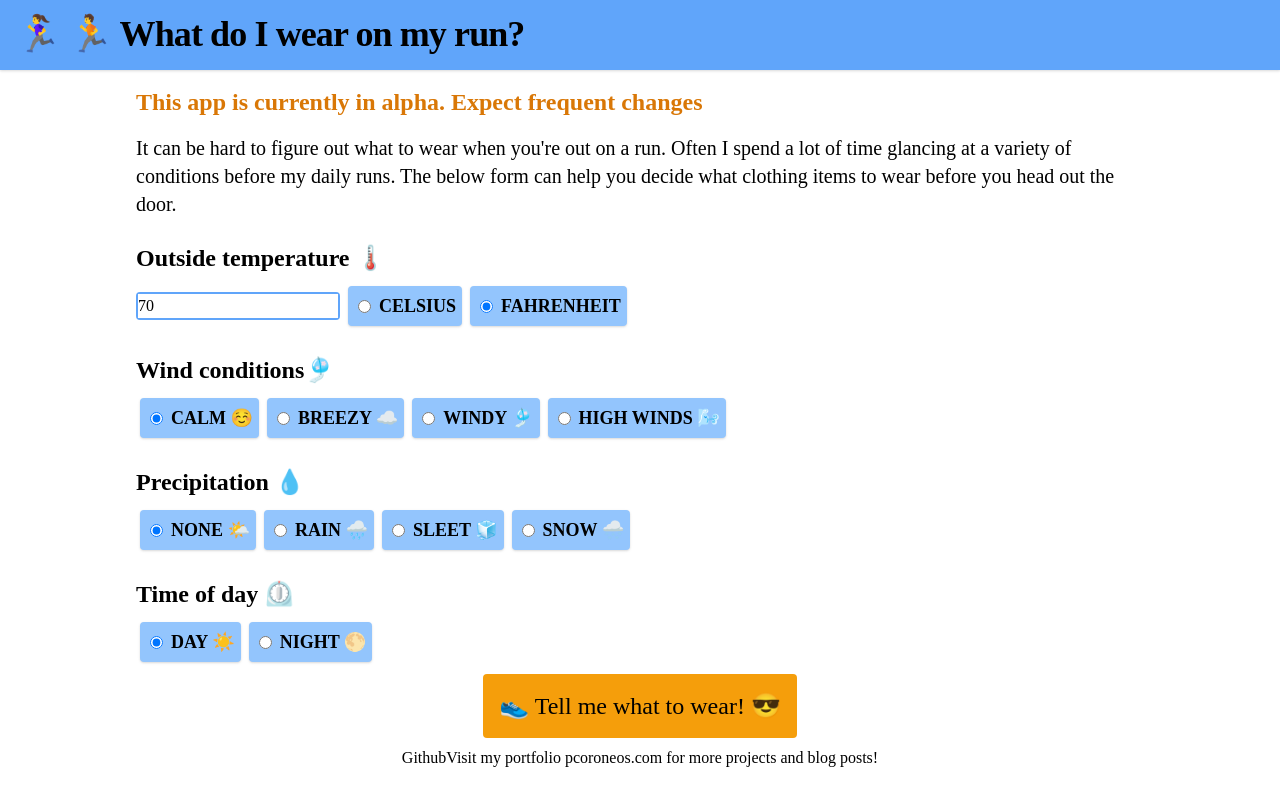
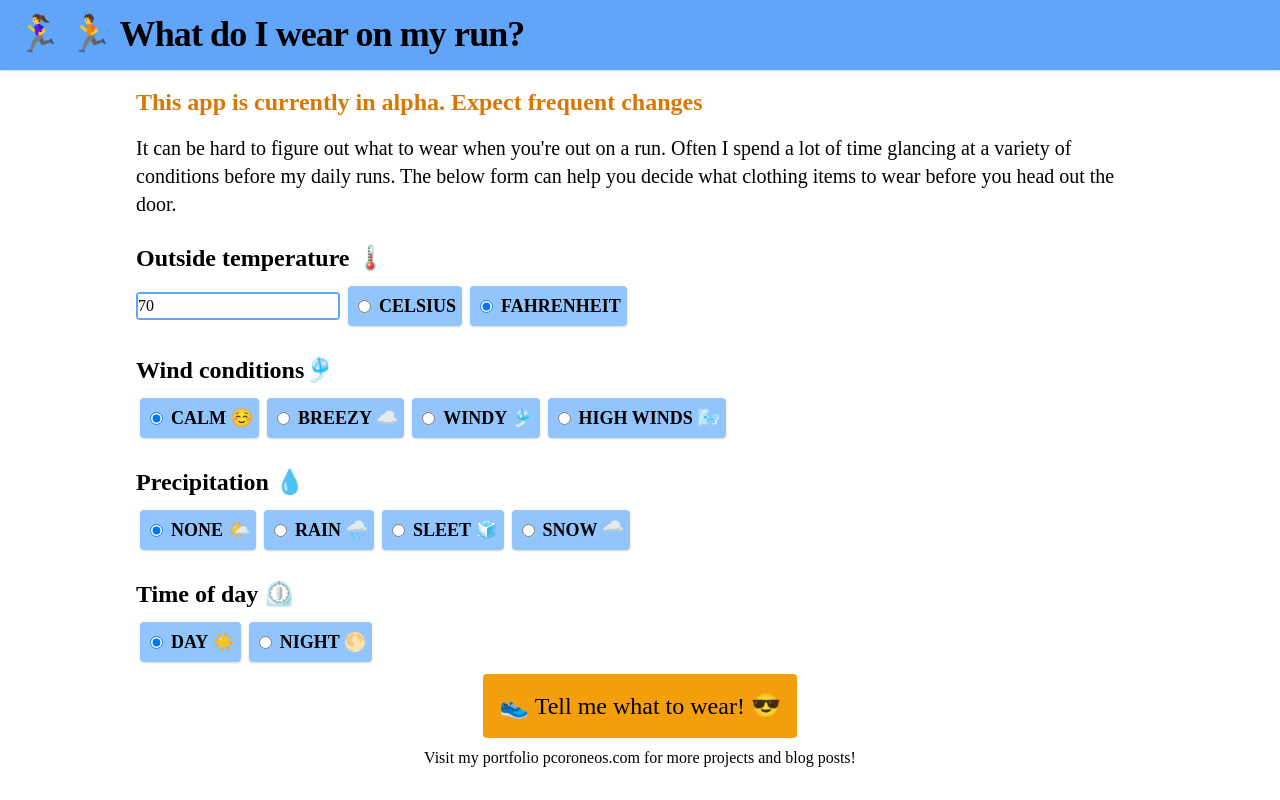
Before and after one commit to PaulACoroneos/Dude-What-Do-I-Wear-On-My-Run, a Next.js app: page / in a window 1280 px wide. Built offline with nearby package versions, Linux system fonts and the light colour scheme; what @tailwindcss/custom-forms would draw is missing.

Commit message:
remove github link for now

```diff
--- a/pages/index.js
+++ b/pages/index.js
@@ -403,13 +403,6 @@ export default function Home() {
         ) : null}
         <footer className="text-md text-center mt-2">
           <a
-            href="https://github.com/PaulACoroneos/Dude-What-Do-I-Wear-On-My-Run"
-            target="_blank"
-            rel="noopener noreferrer"
-          >
-            Github
-          </a>
-          <a
             href="https://www.pcoroneos.com"
             target="_blank"
             rel="noopener noreferrer"
```
